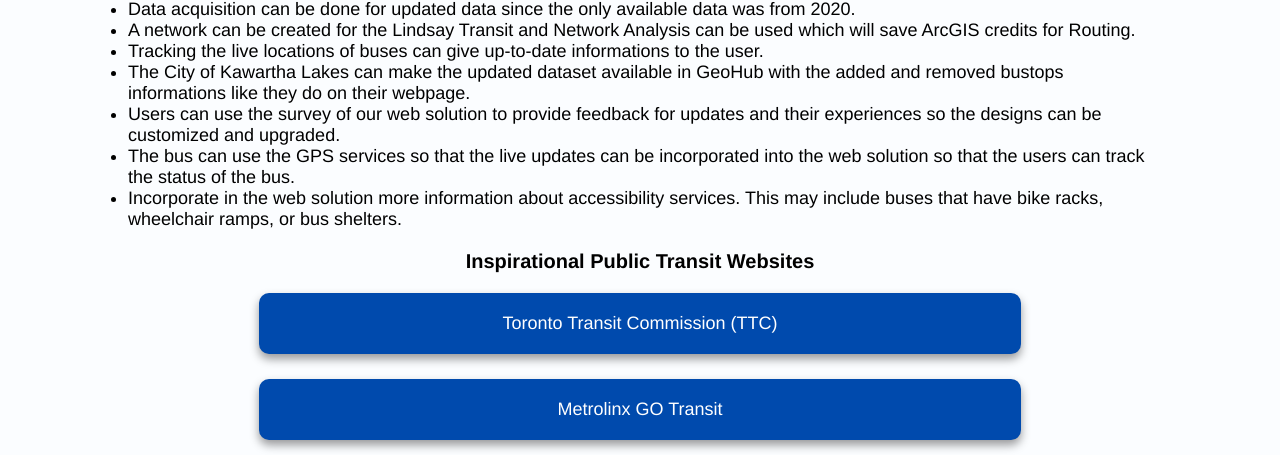
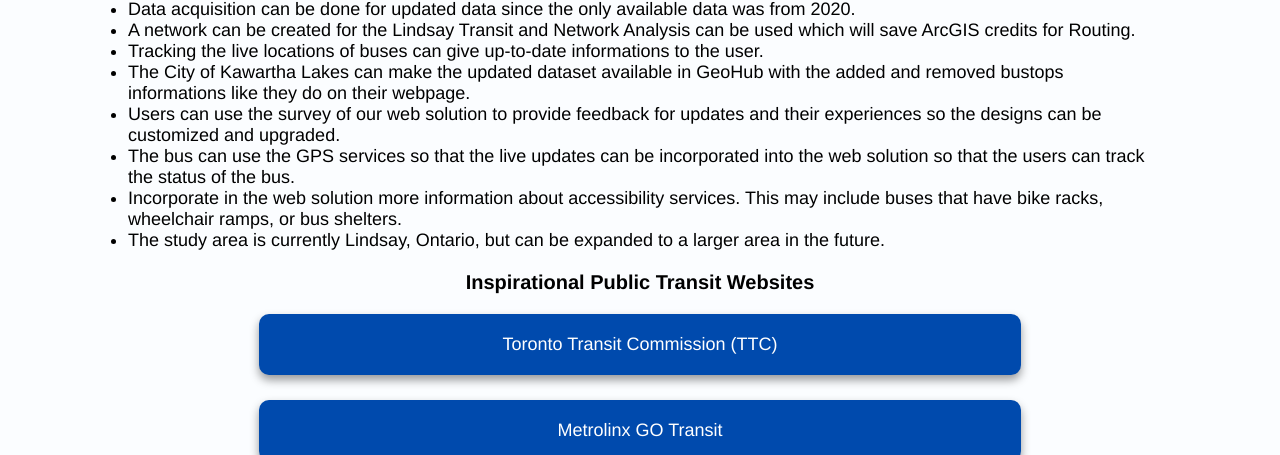
Before and after one commit to helenplesko/web2lindsaytransit, a plain HTML site: page futureconsiderations.html in a window 1280 px wide. Shown: the part 645-1100 px from the top of the page. Drawn offline with Linux system fonts and the light colour scheme.

Commit message:
adding consideration

```diff
--- a/futureconsiderations.html
+++ b/futureconsiderations.html
@@ -82,6 +82,7 @@ We, as students, have tried to make these services more accessible but due to ti
 		<li>Users can use the survey of our web solution to provide feedback for updates and their experiences so the designs can be customized and upgraded.</li>
 		<li>The bus can use the GPS services so that the live updates can be incorporated into the web solution so that the users can track the status of the bus.</li>
 		<li>Incorporate in the web solution more information about accessibility services. This may include buses that have bike racks, wheelchair ramps, or bus shelters.</li>
+		<li>The study area is currently Lindsay, Ontario, but can be expanded to a larger area in the future.</li>
 	</ul>
 
 	<h3>Inspirational Public Transit Websites</h3>
```
